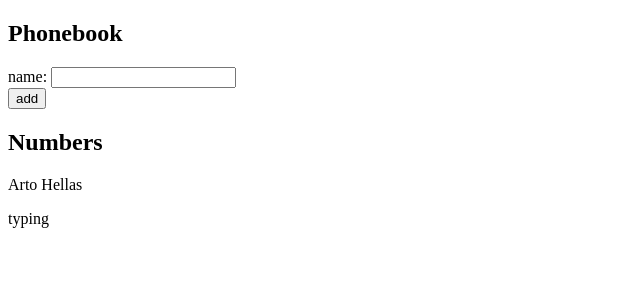
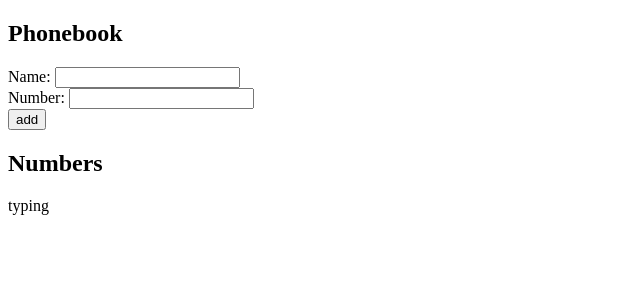
Before and after one commit to zillur-rgb/FSO, a React (Create React App) app in the folder phonebook/: page / in a window 1280 px wide. Shown: the top 300 px of the page, without its empty margins (0-640 px from the left). Built offline with nearby package versions, Linux system fonts and the light colour scheme.

Commit message:
2.8 done: Added new number fiels

```diff
--- a/phonebook/src/App.tsx
+++ b/phonebook/src/App.tsx
@@ -1,20 +1,28 @@
 import { useState } from "react";
 
+export type PhonebookType = {
+  name: string;
+  number: string;
+}[];
+
 const App = () => {
-  const [persons, setPersons] = useState([{ name: "Arto Hellas" }]);
+  const [persons, setPersons] = useState<PhonebookType>([]);
   const [newName, setNewName] = useState("");
+  const [newNumber, setNewNumber] = useState("");
   console.log("Persons:", persons);
 
   const onSubmit = (e: { preventDefault: () => void }) => {
     e.preventDefault();
     const addName = {
       name: newName,
+      number: newNumber,
     };
     const alreadyAdded = persons.find((person) => person.name === addName.name);
     alreadyAdded
       ? alert(`${addName.name} is already added`)
       : setPersons(persons.concat(addName));
     setNewName("");
+    setNewNumber("");
   };
 
   console.log("newName: ", newName);
@@ -24,8 +32,16 @@ const App = () => {
       <h2>Phonebook</h2>
       <form onSubmit={onSubmit}>
         <div>
-          name:{" "}
+          Name:{" "}
           <input value={newName} onChange={(e) => setNewName(e.target.value)} />
+        </div>
+        <div>
+          Number:{" "}
+          <input
+            type="number"
+            value={newNumber}
+            onChange={(e) => setNewNumber(e.target.value)}
+          />
         </div>
         <div>
           <button type="submit">add</button>
@@ -33,7 +49,9 @@ const App = () => {
       </form>
       <h2>Numbers</h2>
       {persons.map((person, idx) => (
-        <p key={idx}>{person.name}</p>
+        <p key={idx}>
+          {person.name} : {person.number}
+        </p>
       ))}
       typing {newName}
     </>
```
